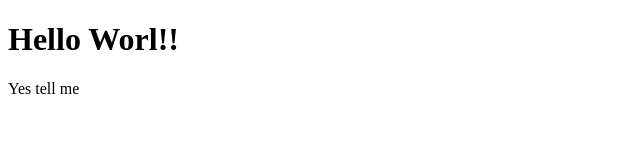
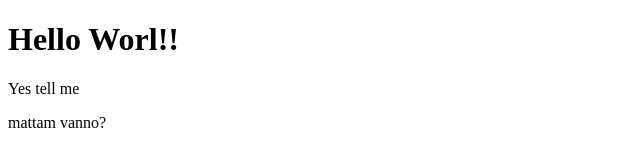
Before and after one commit to mpshameel/studypurposetwo, a plain HTML site: page first app/index.html in a window 1280 px wide. Shown: the whole page, without its empty margins (0-640 px from the left). Drawn offline with Linux system fonts and the light colour scheme.

Commit message:
Update index.html

```diff
--- a/first app/index.html
+++ b/first app/index.html
@@ -6,5 +6,6 @@
 <body>
 	<h1>Hello Worl!!</h1>
         <p>Yes tell me</p>
+	mattam vanno?
 </body>
 </html>
```
